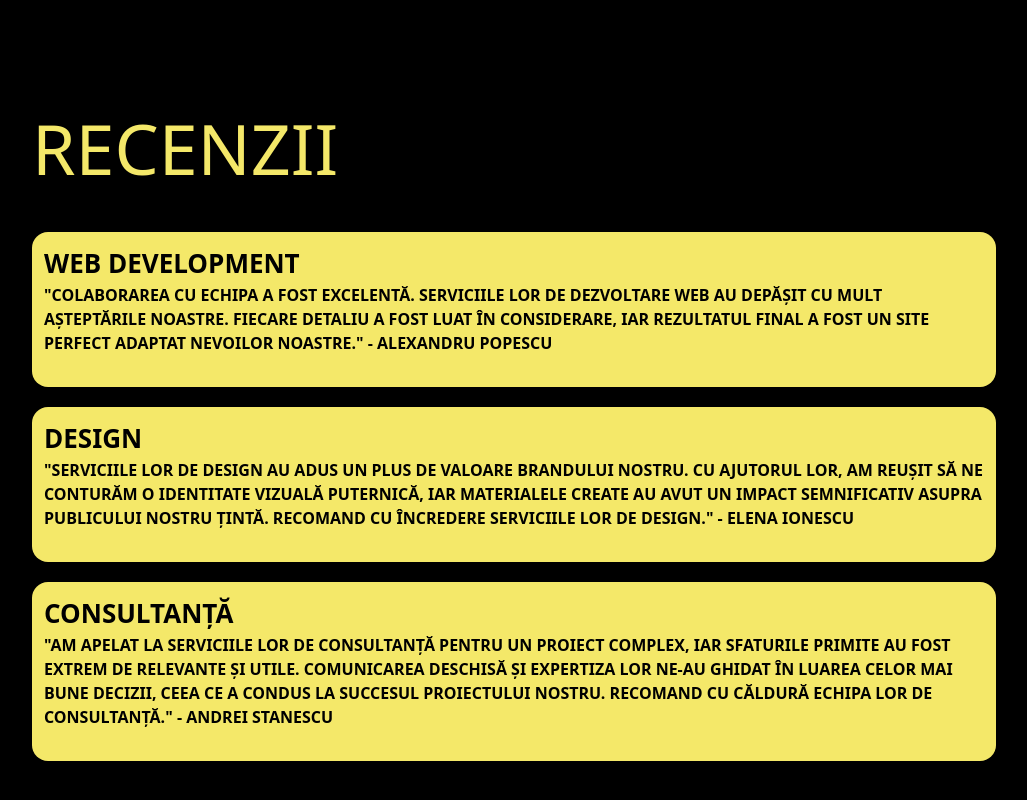
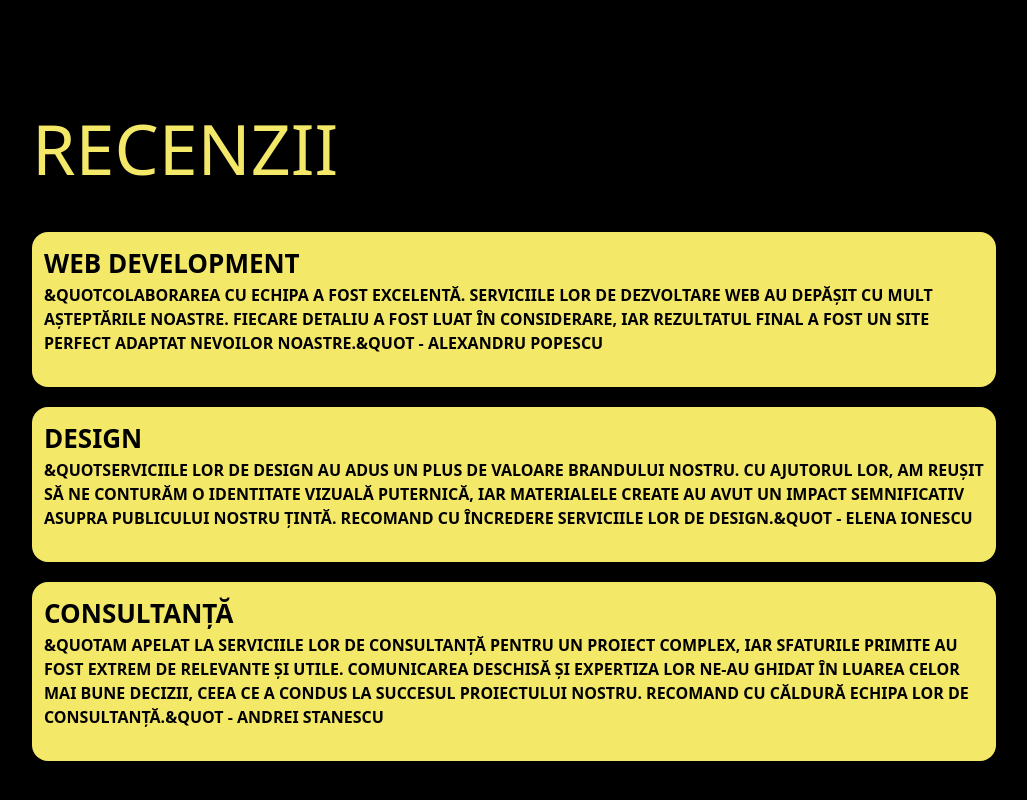
Before and after one commit to engineeredbyalex/alex-lazarescu, a Next.js app: page / in a window 1280 px wide. Shown: the part 1578-2378 px from the top of the page, without its empty margins (126-1153 px from the left). Built offline with nearby package versions, Linux system fonts and the light colour scheme; what next-reveal would draw is missing.

Commit message:
31.10 rev-3

```diff
--- a/components/layout/content/TestimonailBox.js
+++ b/components/layout/content/TestimonailBox.js
@@ -5,7 +5,7 @@ function TestimonailBox(props) {
         <div className='w-full h-auto bg-[#F4E869] flex items-center justify-center flex-col rounded-2xl'>
             <div className='flex flex-col items-start justify-start mb-5 px-3 py-3'>
                 <p className=' font-bold uppercase text-[20px] lg:text-[26px] '>{props.title}</p>
-                <p className='text-[16px] font-semibold uppercase text-left'>"{props.testimonial}" - <span className='font-bold'>{props.client}</span> </p>
+                <p className='text-[16px] font-semibold uppercase text-left'>&quot{props.testimonial}&quot - <span className='font-bold'>{props.client}</span> </p>
             </div>
         </div>
     );
```
